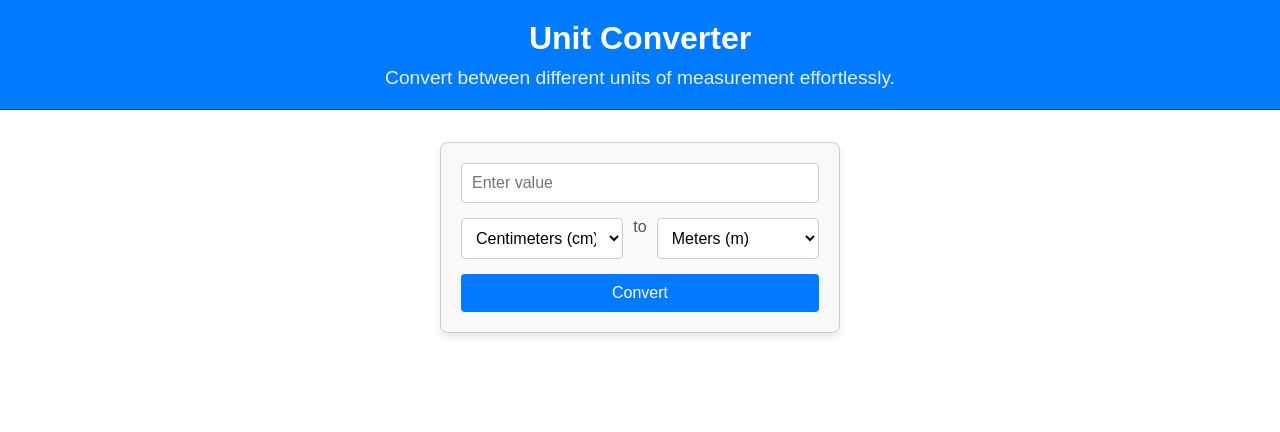
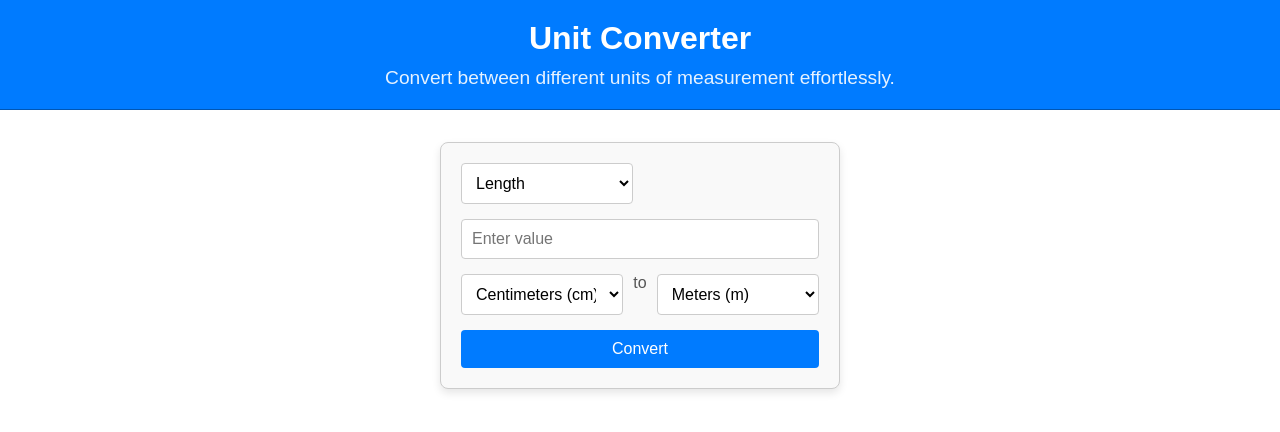
Before and after one commit to Espadv69/Unit-Converter-React, a React (Vite) app: page / in a window 1280 px wide. Shown: the top 432 px of the page. Built offline with nearby package versions, Linux system fonts and the light colour scheme.

Commit message:
Add dropdown for selecting conversion type in Converter component

```diff
--- a/src/components/Converter/Converter.jsx
+++ b/src/components/Converter/Converter.jsx
@@ -37,6 +37,16 @@ const Converter = () => {
 
   return (
     <section className="converter">
+      <div className="convers">
+        <select
+          value={conversionType}
+          onChange={(e) => setConversionType(e.target.value)}
+        >
+          <option value="length">Length</option>
+          <option value="weight">Weight</option>
+        </select>
+      </div>
+
       <input
         type="number"
         value={inputValue}
```
